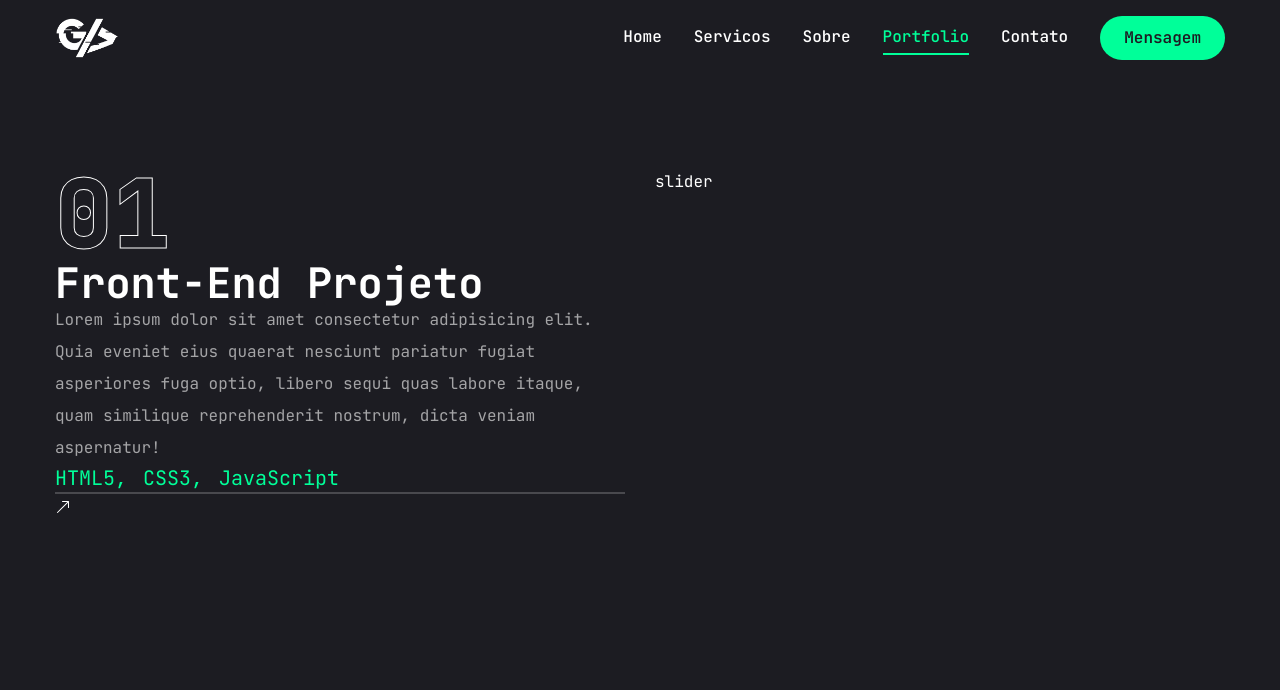
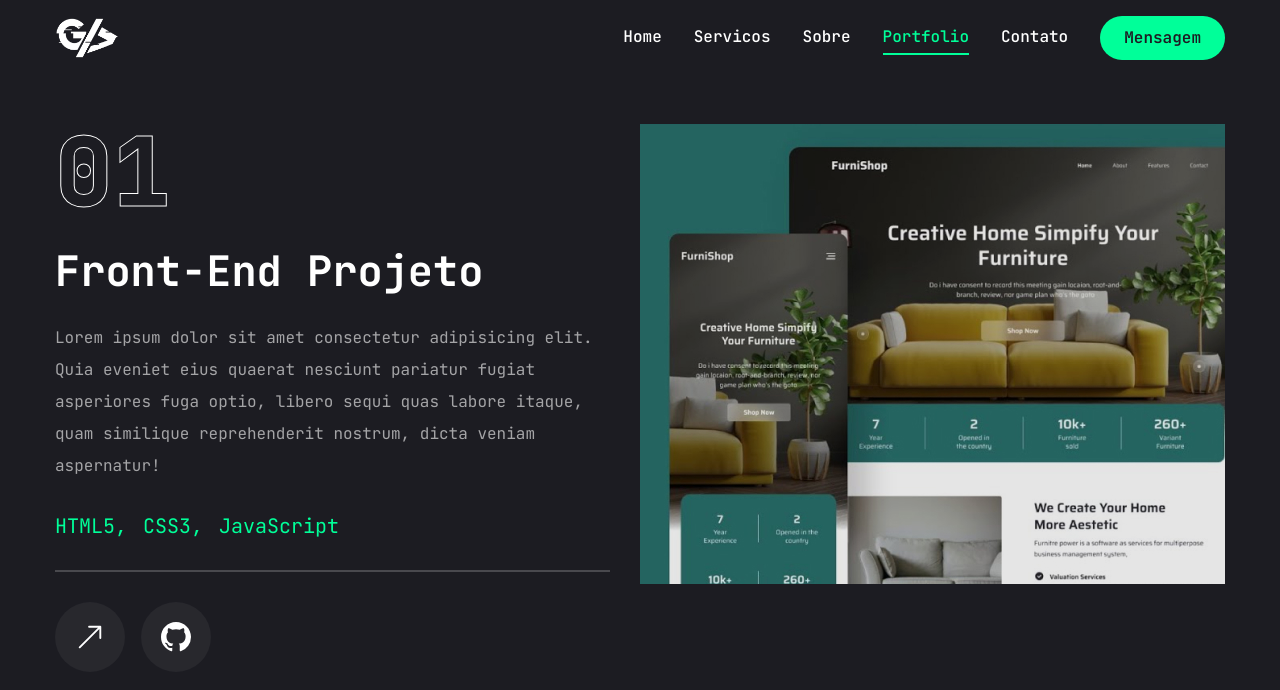
Before and after one commit to GrecoPeres/My-Portfolio, a Next.js app: page /portfolio in a window 1280 px wide. Shown: the top 690 px of the page. Built offline with nearby package versions, Linux system fonts and the light colour scheme.

Commit message:
feat: I adding new function for section portfolio - 90% progressing

```diff
--- a/app/portfolio/page.jsx
+++ b/app/portfolio/page.jsx
@@ -1,11 +1,12 @@
 "use client";
 
-import {motion} from 'framer-motion';
+import {delay, motion} from 'framer-motion';
 import React, { useState } from "react";
 import { Swiper, SwiperSlide } from 'swiper/react';
 import "swiper/css";
 import { BsArrowUpRight, BsGithub } from 'react-icons/bs';
 import { Tooltip, TooltipContent, TooltipProvider, TooltipTrigger } from "../../components/ui/tooltip";
+import { WorkSliderBtns } from '../../components/WorkSliderBtns';
 import Link from 'next/link';
 import Image from 'next/image';
 
@@ -26,7 +27,7 @@ const projects = [
     titulo: 'Projeto 2',
     descricao: 'Lorem ipsum dolor sit amet consectetur adipisicing elit. Quia eveniet eius quaerat nesciunt pariatur fugiat asperiores fuga optio, libero sequi quas labore itaque, quam similique reprehenderit nostrum, dicta veniam aspernatur!',
     tecnologias: [{nome: 'HTML5'}, {nome: 'CSS3'}, {nome: 'JavaScript'}],
-    imagem: '/assets/work/thumb1.png',
+    imagem: '/assets/work/thumb2.png',
     link: '',
     github: '',
   },
@@ -42,16 +43,23 @@ const projects = [
   },
 ];
 
-
 const Portfolio = () => {
   const [project, setProject] = useState(projects[0]);
+
+  const handleSlideChange = (swiper) => {
+    // get current slide index
+    const currentIndex = swiper.activeIndex;
+    // atualizar índice do slide atual
+    setProject(projects[currentIndex]);
+  };
+
   return (
-    <motion.section initial={{opacity: 0}} animate={{opacity: 1}} className="min-h-[80vh] flex flex-col justify-center py-12 xl:px-0">
+    <motion.section initial={{opacity: 0}} animate={{opacity: 1, transition: {delay: 2.4, duration: 0.4, ease: "easeIn"},}} className="min-h-[80vh] flex flex-col justify-center py-12 xl:px-0">
       <div className='container mx-auto'>
         <div className="flex flex-col xl:flex-row xl:gap-[30px]">
           <div className="w-full xl:w-[50%] xl:h-[460px] flex flex-col xl:justify-between order-2 xl:order-none">
-            <div>
-              {/* outline numero */}
+            <div className="flex flex-col gap-[30px] h-[50%]">
+              {/* numero do projeto ficando em outline */}
               <div className="text-8xl leading-none font-extrabold text-transparent text-outline">
                 {project.num}
               </div>
@@ -67,7 +75,7 @@ const Portfolio = () => {
                   return (
                     <li key={index} className="text-xl text-accent">
                       {item.nome}
-                      {/* removendo sempre o ultimo , do array */}
+                      {/* removendo sempre o ultimo ',' do array */}
                       {index !== project.tecnologias.length - 1 && ","}
                     </li>
                   );
@@ -76,15 +84,29 @@ const Portfolio = () => {
               {/* borda */}
               <div className="border border-white/20"></div>
               {/* botao */}
-              <div>
+              <div className="flex items-center gap-4">
+                {/* botao projeto rodando */}
                 <Link href={project.link}>
                   <TooltipProvider delayDuration={100}>
                     <Tooltip>
-                      <TooltipTrigger>
-                        <BsArrowUpRight />
+                      <TooltipTrigger className="w-[70px] h-[70px] rounded-full bg-white/5 flex justify-center items-center group">
+                        <BsArrowUpRight className="text-white text-3xl group-hover:text-accent" />
                       </TooltipTrigger>
                       <TooltipContent>
-                        <p>Projeto rodando</p>
+                        <p>Projeto Rodando</p>
+                      </TooltipContent>
+                    </Tooltip>
+                  </TooltipProvider>
+                </Link>
+                {/* botão github  */}
+                <Link href={project.github}>
+                  <TooltipProvider delayDuration={100}>
+                    <Tooltip>
+                      <TooltipTrigger className="w-[70px] h-[70px] rounded-full bg-white/5 flex justify-center items-center group">
+                        <BsGithub className="text-white text-3xl group-hover:text-accent" />
+                      </TooltipTrigger>
+                      <TooltipContent>
+                        <p>Repositório GitHub</p>
                       </TooltipContent>
                     </Tooltip>
                   </TooltipProvider>
@@ -92,11 +114,31 @@ const Portfolio = () => {
               </div>
             </div>
           </div>
-          <div className="w-full xl:w-[50%]">slider</div>
+          <div className="w-full xl:w-[50%]">
+            <Swiper spaceBetween={30} slidesPerView={1} className="xl:h-[520px] mb-12" onSlideChange={handleSlideChange}>
+              {projects.map((project, index) => {
+                return (
+                  <SwiperSlide key={index} className="w-full">
+                    <div className="h-[460px] relative group flex justify-center items-center bg-pink-50/20">
+                      {/* overlay */}
+                      <div className="absolute top-0 bottom-0 w-full h-full bg-black/10 z-10"></div>
+
+                      {/* imagem do projeto */}
+                      <div className="relative w-full h-full">
+                        <Image src={project.imagem} fill className="object-cover" alt="" />
+                      </div>
+                    </div>
+                  </SwiperSlide>
+                );
+              })}
+              {/* botoes do swiper */}
+              {/* <WorkSliderBtns containerStyles="flex gap-2 absolute right-0 bottom-[calc(50%_-_22px)] xl:bottom-0 z-20 w-full justify-between xl:w-max xl:justify-none" btnStyles="bg-accent hover:bg-accent-hover text-primary text-[22px] w-[44px] h-[44px] flex justify-center items-center transition-all" /> */}
+            </Swiper>
+          </div>
         </div>
       </div>
     </motion.section>
   )
 }
 
-export default Portfolio
+export default Portfolio;
--- /dev/null
+++ b/components/WorkSliderBtns.jsx
@@ -0,0 +1,16 @@
+"use client";
+
+import { useSwiper } from "swiper/react";
+import { PiCaretLeftBold, PiCaretRightBold } from "react-icons/pi";
+
+const WorkSliderBtns = ({containerStyles, btnStyles, iconStyles}) => {
+    const swiper = useSwiper();
+  return (
+    <div className={containerStyles}>
+        <button className={btnStyles} onClick={()=> swiper.slidePrev()}><PiCaretLeftBold className={iconStyles} /></button>
+        <button className={btnStyles} onClick={()=> swiper.slideNext()}><PiCaretRightBold className={iconStyles} /></button>
+    </div>
+  )
+}
+
+export default WorkSliderBtns;
```
